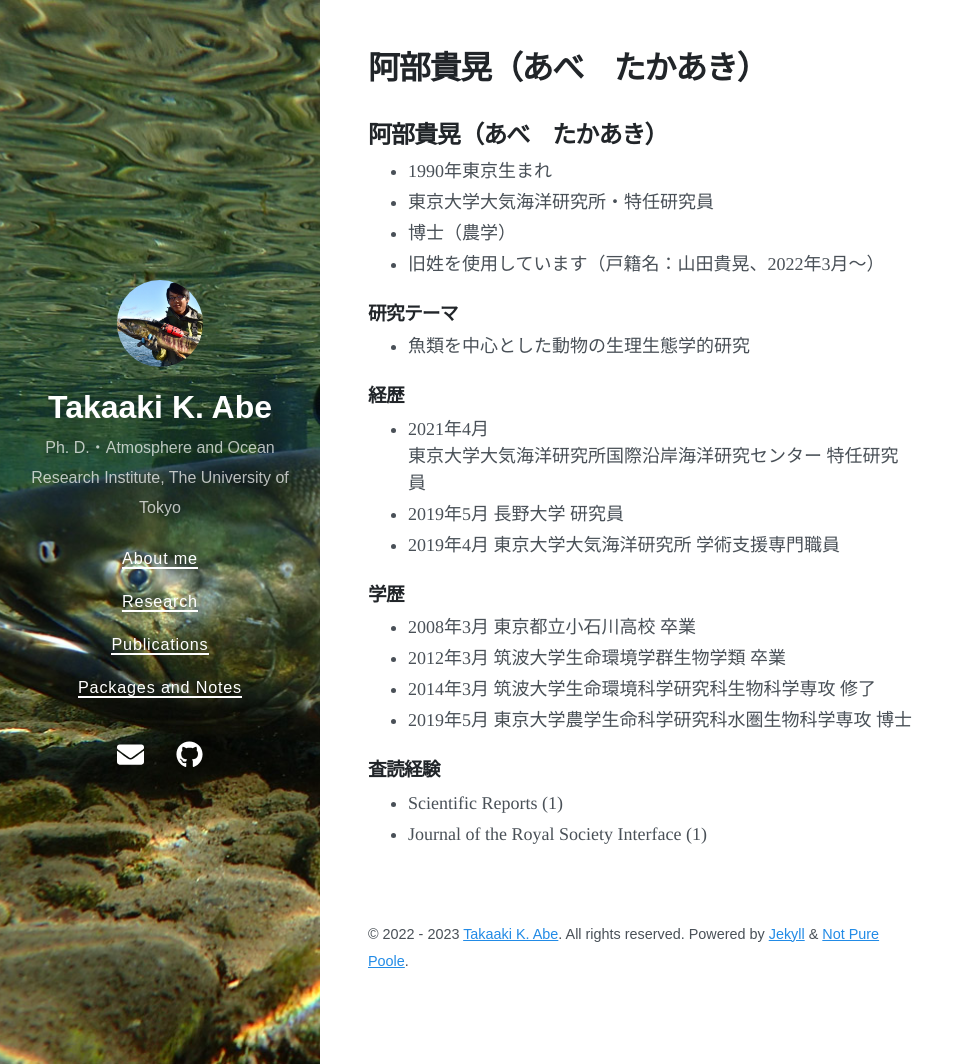
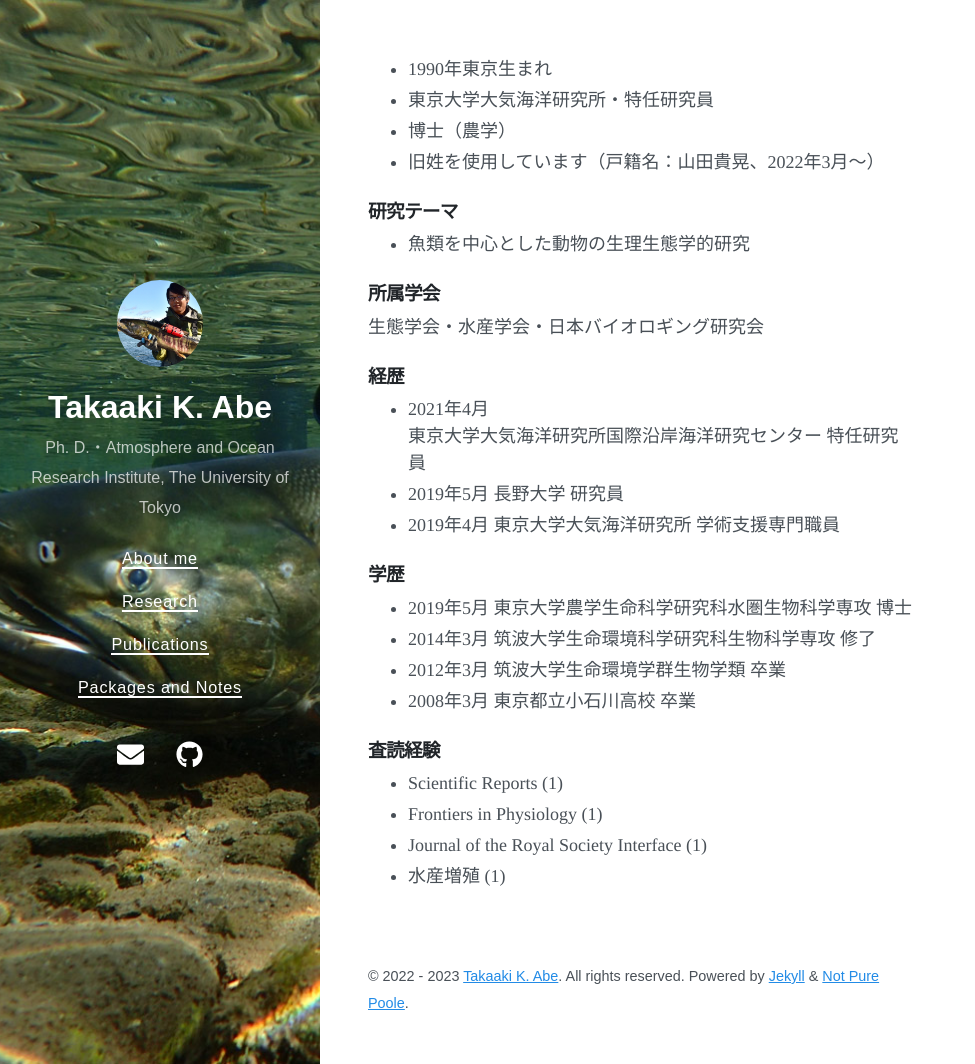
Before and after one commit to Takaaki-K-Abe/Takaaki-K-Abe.github.io, a Jekyll site: the page built from about.md, in a window 1280 px wide and 1064 px high. Shown: the whole window, without its empty margins (0-975 px from the left). Built offline with Jekyll 4.4.1, drawn with Linux system fonts in a browser that asks for light colours; nearby versions of some CDN libraries; our own code applies the rules of GitHub Pages for plain Markdown files.

Commit message:
update files

```diff
--- a/about.md
+++ b/about.md
@@ -3,8 +3,6 @@ layout: page
 permalink: /about/
 # title: About Takaaki K. Abe
 ---
-
-## 阿部貴晃（あべ　たかあき）
 
 - 1990年東京生まれ
 - 東京大学大気海洋研究所・特任研究員
@@ -16,6 +14,10 @@ permalink: /about/
 
 - 魚類を中心とした動物の生理生態学的研究
 
+### 所属学会
+
+生態学会・水産学会・日本バイオロギング研究会
+
 ### 経歴
 
 - 2021年4月
@@ -25,12 +27,14 @@ permalink: /about/
 
 ### 学歴
 
+- 2019年5月 東京大学農学生命科学研究科水圏生物科学専攻 博士
+- 2014年3月 筑波大学生命環境科学研究科生物科学専攻 修了
+- 2012年3月 筑波大学生命環境学群生物学類 卒業
 - 2008年3月 東京都立小石川高校 卒業
-- 2012年3月 筑波大学生命環境学群生物学類 卒業
-- 2014年3月 筑波大学生命環境科学研究科生物科学専攻 修了
-- 2019年5月 東京大学農学生命科学研究科水圏生物科学専攻 博士
 
 ### 査読経験
 
 - Scientific Reports (1)
+- Frontiers in Physiology (1)
 - Journal of the Royal Society Interface (1)
+- 水産増殖 (1)
```
Also changed, not shown: _posts/2022-11-09-Papers.md (added, +36 -0 lines), publications.md (+1 -1 lines).
